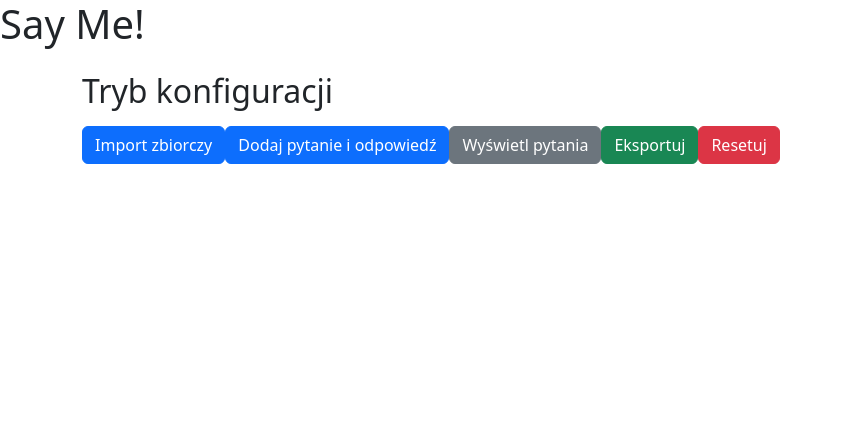
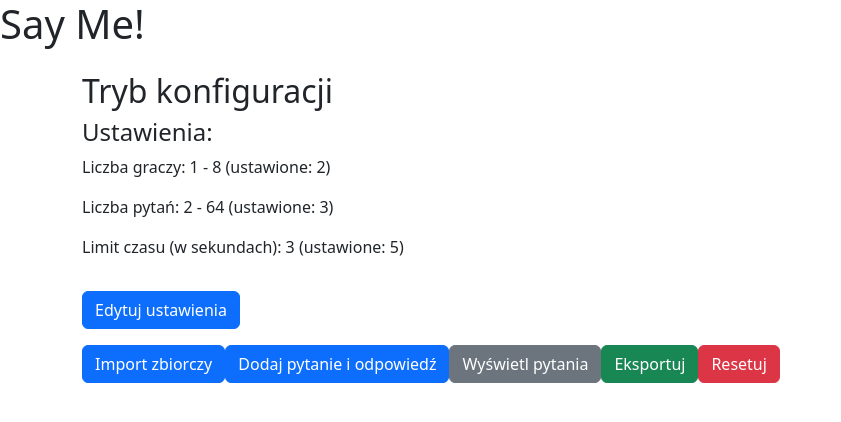
Before and after one commit to filipwroblewski/SayMeQuizzApp, a React (Create React App) app in the folder say-me/: page / in a window 1280 px wide. Shown: the top 422 px of the page, without its empty margins (0-841 px from the left). Built offline with nearby package versions, Linux system fonts and the light colour scheme.

Commit message:
almost read configuration mode

```diff
--- a/say-me/src/ConfigurationMode.js
+++ b/say-me/src/ConfigurationMode.js
@@ -1,9 +1,9 @@
-// ConfigurationMode.js
-
 import React, { useState } from "react";
 import ImportForm from "./ImportForm";
 import AddForm from "./AddForm";
 import { loadData, saveData, clearLocalStorage } from "./DataStorage";
+import appSettings from "./appsettings";
+import SettingsForm from "./SettingsForm";
 
 const ConfigurationMode = () => {
   const [showImportForm, setShowImportForm] = useState(false);
@@ -11,6 +11,13 @@ const ConfigurationMode = () => {
   const [storedData, setStoredData] = useState(null);
   const [isDataDisplayed, setIsDataDisplayed] = useState(false);
   const [message, setMessage] = useState("");
+  const [showSettingsForm, setShowSettingsForm] = useState(false);
+  const [settingsUpdated, setSettingsUpdated] = useState(false);
+  const [settings, setSettings] = useState(appSettings);
+
+  const handleEditSettings = () => {
+    setShowSettingsForm(!showSettingsForm);
+  };
 
   const handleImportClick = () => {
     setShowImportForm(!showImportForm);
@@ -41,7 +48,6 @@ const ConfigurationMode = () => {
 
   const handleAddQuestion = (newQuestion) => {
     console.log("Dodane pytanie:", newQuestion);
-    // Add your logic to handle adding a question
     setMessage("Pytanie zostało dodane");
   };
 
@@ -72,9 +78,49 @@ const ConfigurationMode = () => {
     }
   };
 
+  const handleSettingsUpdate = (updatedSettings) => {
+    setSettings(updatedSettings); // Aktualizacja ustawień w stanie
+    setSettingsUpdated(true);
+  };
+
+  const handleSaveSettings = (updatedSettings) => {
+    setSettings(updatedSettings); // Aktualizacja ustawień w stanie
+    setSettingsUpdated(false);
+    setMessage("Ustawienia zostały zapisane");
+  };
+
   return (
     <div className="container">
       <h2 className="mt-4">Tryb konfiguracji</h2>
+
+      <div>
+        <h4>Ustawienia:</h4>
+        <p>
+          Liczba graczy: {settings.playersNumber.min} -{" "}
+          {settings.playersNumber.max} (ustawione:{" "}
+          {settings.playersNumber.default})
+        </p>
+        <p>
+          Liczba pytań: {settings.questionsNumber.min} -{" "}
+          {settings.questionsNumber.max} (ustawione:{" "}
+          {settings.questionsNumber.default})
+        </p>
+        <p>
+          Limit czasu (w sekundach): {settings.secondsLimit.min} (ustawione:{" "}
+          {settings.secondsLimit.default})
+        </p>
+      </div>
+      <button className="btn btn-primary mt-3" onClick={handleEditSettings}>
+        {showSettingsForm ? "Schowaj formularz" : "Edytuj ustawienia"}
+      </button>
+      {showSettingsForm && (
+        <SettingsForm
+          settings={settings}
+          onSettingsUpdate={handleSettingsUpdate}
+          onSaveSettings={handleSaveSettings}
+        />
+      )}
+
       <div className="d-flex mt-3">
         <button className="btn btn-primary" onClick={handleImportClick}>
           {showImportForm ? "Schowaj formularz importu" : "Import zbiorczy"}
--- /dev/null
+++ b/say-me/src/SettingsForm.js
@@ -0,0 +1,101 @@
+// SettingsForm.js
+import React, { useState, useEffect } from "react";
+import appSettings from "./appsettings";
+
+const SettingsForm = ({ settings, onSettingsUpdate, onSaveSettings }) => {
+  const [playersNumber, setPlayersNumber] = useState(
+    settings.playersNumber.default
+  );
+  const [questionsNumber, setQuestionsNumber] = useState(
+    settings.questionsNumber.default
+  );
+  const [secondsLimit, setSecondsLimit] = useState(
+    settings.secondsLimit.default
+  );
+
+  useEffect(() => {
+    setPlayersNumber(settings.playersNumber.default);
+    setQuestionsNumber(settings.questionsNumber.default);
+    setSecondsLimit(settings.secondsLimit.default);
+  }, [settings]);
+
+  const handlePlayersNumberChange = (event) => {
+    setPlayersNumber(event.target.value);
+  };
+
+  const handleQuestionsNumberChange = (event) => {
+    setQuestionsNumber(event.target.value);
+  };
+
+  const handleSecondsLimitChange = (event) => {
+    setSecondsLimit(event.target.value);
+  };
+
+  const handleFormSubmit = (event) => {
+    event.preventDefault();
+    const updatedSettings = {
+      playersNumber: {
+        min: appSettings.playersNumber.min,
+        max: appSettings.playersNumber.max,
+        default: parseInt(playersNumber),
+      },
+      questionsNumber: {
+        min: appSettings.questionsNumber.min,
+        max: appSettings.questionsNumber.max,
+        default: parseInt(questionsNumber),
+      },
+      secondsLimit: {
+        min: appSettings.secondsLimit.min,
+        default: parseInt(secondsLimit),
+      },
+    };
+    onSettingsUpdate(updatedSettings); // Wywołanie funkcji przekazanej przez propsy do zaktualizowania ustawień w stanie nadrzędnym
+    onSaveSettings(updatedSettings); // Wywołanie funkcji przekazanej przez propsy do zapisu ustawień
+  };
+
+  return (
+    <form className="mt-4" onSubmit={handleFormSubmit}>
+      <div className="form-group">
+        <label>Liczba graczy:</label>
+        <input
+          type="range"
+          className="form-control-range"
+          min={appSettings.playersNumber.min}
+          max={appSettings.playersNumber.max}
+          value={playersNumber}
+          onChange={handlePlayersNumberChange}
+        />
+        <span>{playersNumber}</span>
+      </div>
+      <div className="form-group">
+        <label>Liczba pytań:</label>
+        <input
+          type="range"
+          className="form-control-range"
+          min={appSettings.questionsNumber.min}
+          max={appSettings.questionsNumber.max}
+          value={questionsNumber}
+          onChange={handleQuestionsNumberChange}
+        />
+        <span>{questionsNumber}</span>
+      </div>
+      <div className="form-group">
+        <label>Limit czasu (w sekundach):</label>
+        <input
+          type="number"
+          className="form-control"
+          min={appSettings.secondsLimit.min}
+          value={secondsLimit}
+          onChange={handleSecondsLimitChange}
+        />
+      </div>
+      <div className="d-flex justify-content-end">
+        <button type="submit" className="btn btn-primary">
+          Zapisz ustawienia
+        </button>
+      </div>
+    </form>
+  );
+};
+
+export default SettingsForm;
--- a/say-me/src/appsettings.js
+++ b/say-me/src/appsettings.js
@@ -1 +1,18 @@
-console.log("Loading app settings...");
+const appSettings = {
+  playersNumber: {
+    min: 1,
+    max: 8,
+    default: 2,
+  },
+  questionsNumber: {
+    min: 2,
+    max: 64,
+    default: 3,
+  },
+  secondsLimit: {
+    min: 3,
+    default: 5,
+  },
+};
+
+export default appSettings;
```
